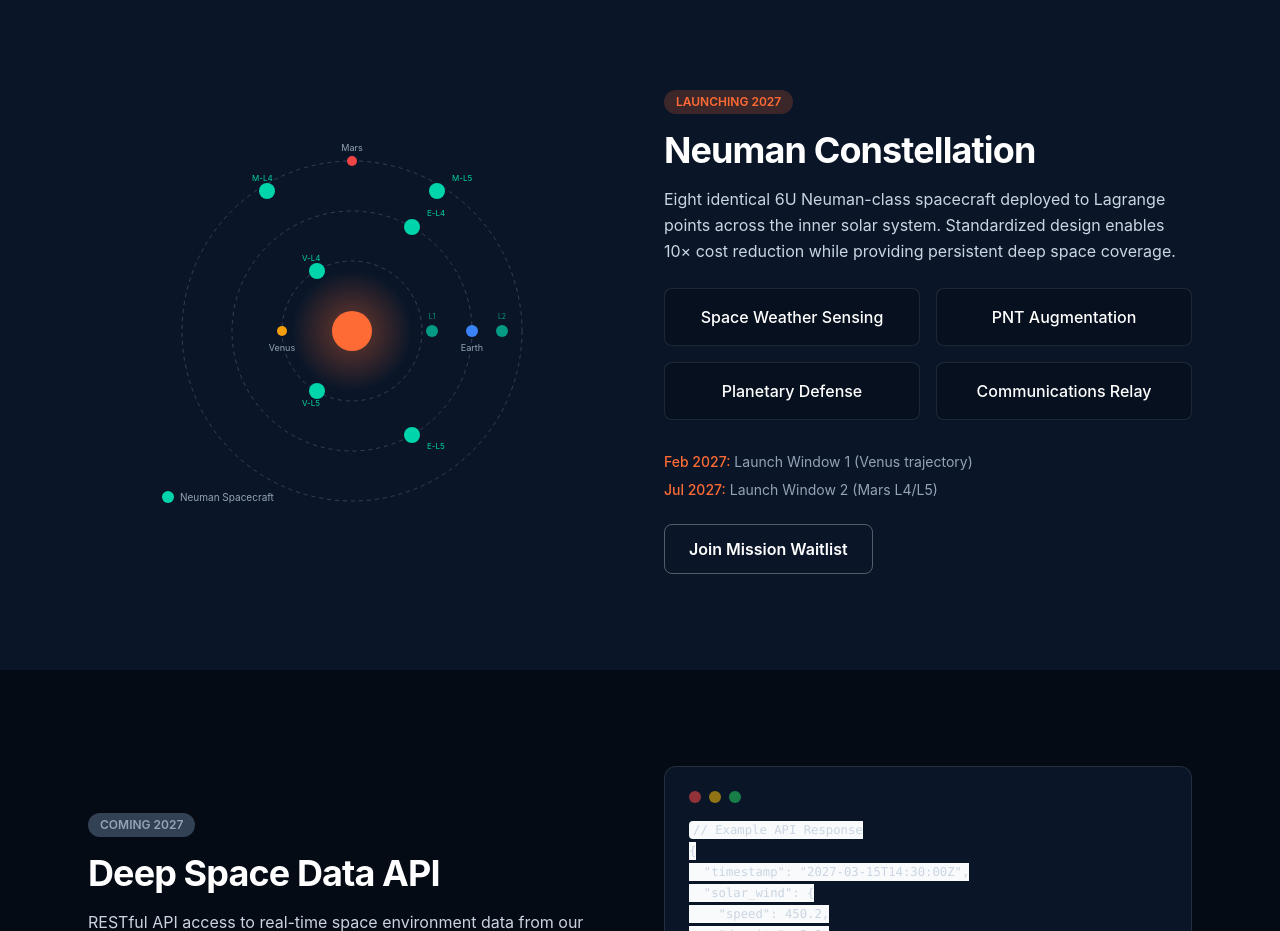
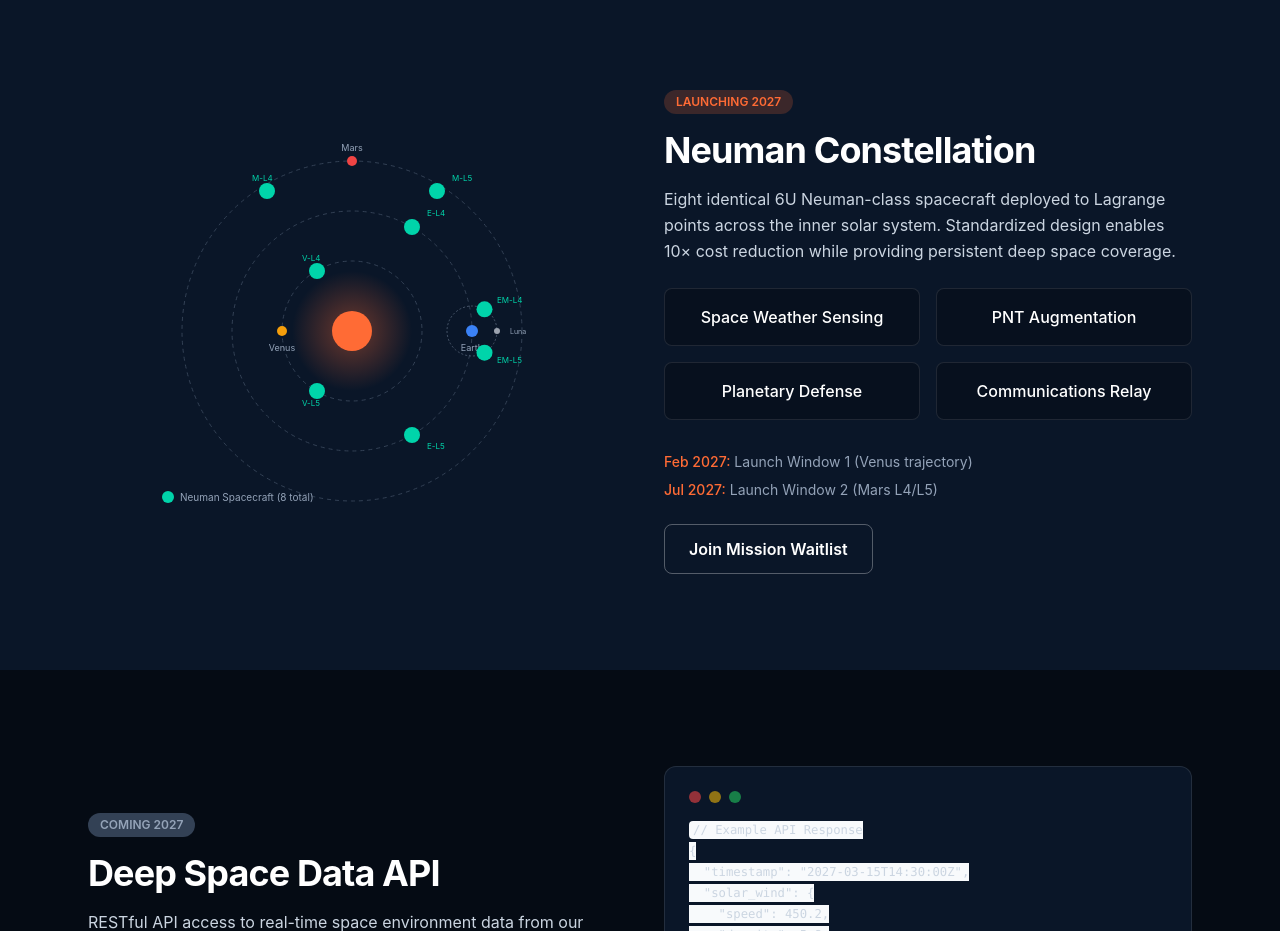
Before and after one commit to tommytoyou/deep-space-dynamics, a React (Create React App) app: page /products in a window 1280 px wide. Shown: the part 1160-2091 px from the top of the page. Built offline with nearby package versions, Linux system fonts and the light colour scheme; the HTML template or start-up script is replaced by a standard one.

Commit message:
Fix constellation diagram - add Luna L4/L5, remove L1/L2

```diff
--- a/src/pages/Products.jsx
+++ b/src/pages/Products.jsx
@@ -74,17 +74,26 @@ const ConstellationDiagram = () => (
     <circle cx="285" cy="60" r="8" fill="#00D4AA" />
     <text x="300" y="50" fill="#00D4AA" fontSize="8" fontFamily="Inter">M-L5</text>
 
-    {/* Earth-Sun L1 */}
-    <circle cx="280" cy="200" r="6" fill="#00D4AA" opacity="0.7" />
-    <text x="280" y="188" textAnchor="middle" fill="#00D4AA" fontSize="7" opacity="0.7" fontFamily="Inter">L1</text>
+    {/* Moon orbit around Earth (centered at Earth's position 320, 200) */}
+    <circle cx="320" cy="200" r="25" stroke="#475569" strokeWidth="1" fill="none" strokeDasharray="2 2" />
 
-    {/* Earth-Sun L2 */}
-    <circle cx="350" cy="200" r="6" fill="#00D4AA" opacity="0.7" />
-    <text x="350" y="188" textAnchor="middle" fill="#00D4AA" fontSize="7" opacity="0.7" fontFamily="Inter">L2</text>
+    {/* Moon (positioned on orbit) */}
+    <circle cx="345" cy="200" r="3" fill="#9ca3af" />
+    <text x="358" y="203" fill="#94a3b8" fontSize="7" fontFamily="Inter">Luna</text>
+
+    {/* Earth-Moon L4 (60° ahead of Moon on lunar orbit) */}
+    {/* Moon at 0°, L4 at 60° ahead: x = 320 + 25*cos(-60°), y = 200 + 25*sin(-60°) */}
+    <circle cx="332.5" cy="178.3" r="8" fill="#00D4AA" />
+    <text x="345" y="172" fill="#00D4AA" fontSize="8" fontFamily="Inter">EM-L4</text>
+
+    {/* Earth-Moon L5 (60° behind Moon on lunar orbit) */}
+    {/* Moon at 0°, L5 at 60° behind: x = 320 + 25*cos(60°), y = 200 + 25*sin(60°) */}
+    <circle cx="332.5" cy="221.7" r="8" fill="#00D4AA" />
+    <text x="345" y="232" fill="#00D4AA" fontSize="8" fontFamily="Inter">EM-L5</text>
 
     {/* Legend */}
     <rect x="10" y="360" width="12" height="12" rx="6" fill="#00D4AA" />
-    <text x="28" y="370" fill="#94a3b8" fontSize="10" fontFamily="Inter">Neuman Spacecraft</text>
+    <text x="28" y="370" fill="#94a3b8" fontSize="10" fontFamily="Inter">Neuman Spacecraft (8 total)</text>
   </svg>
 );
 
```
Also changed, not shown: 7 other files (tests, documents, lock files or other folders).
